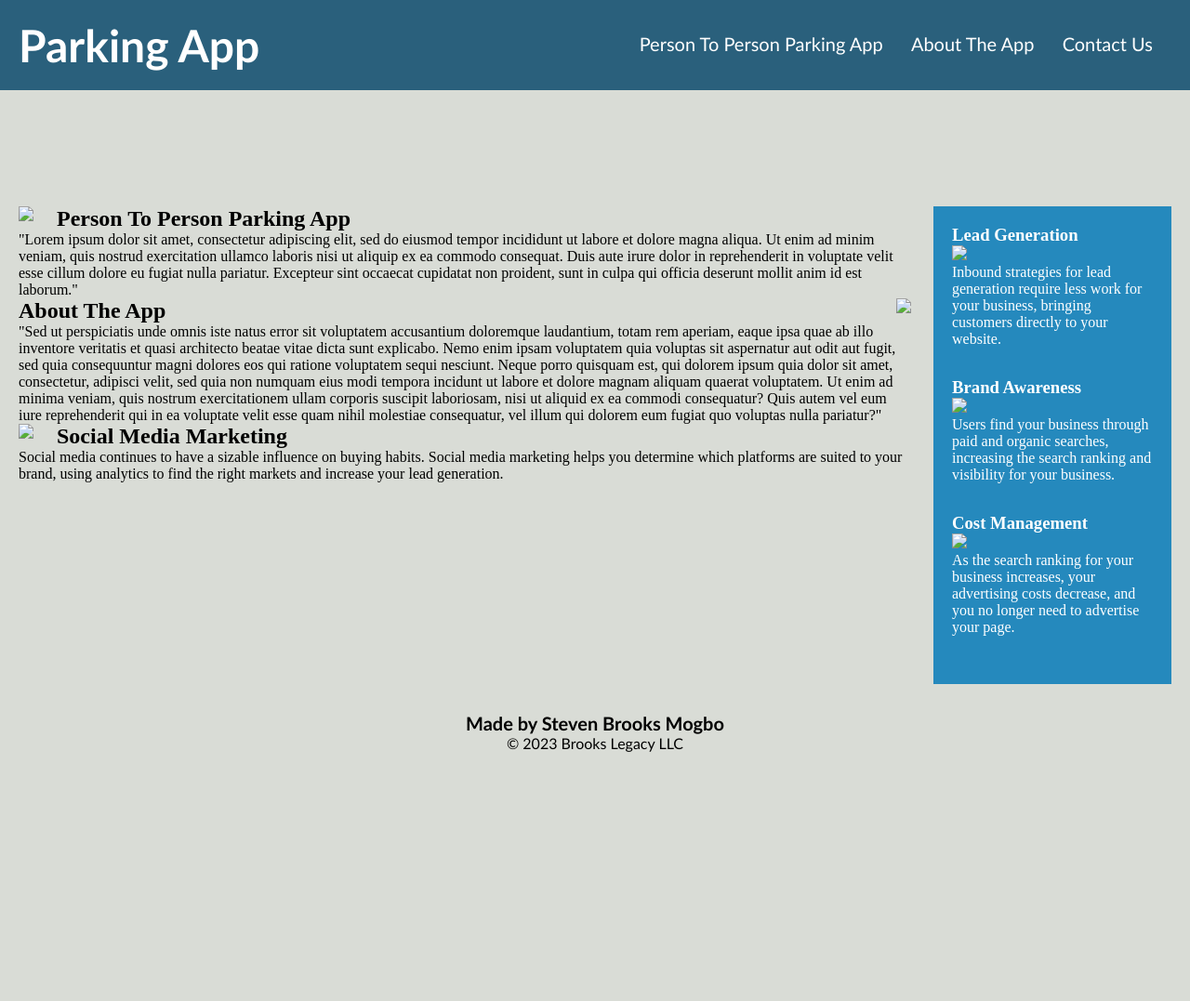
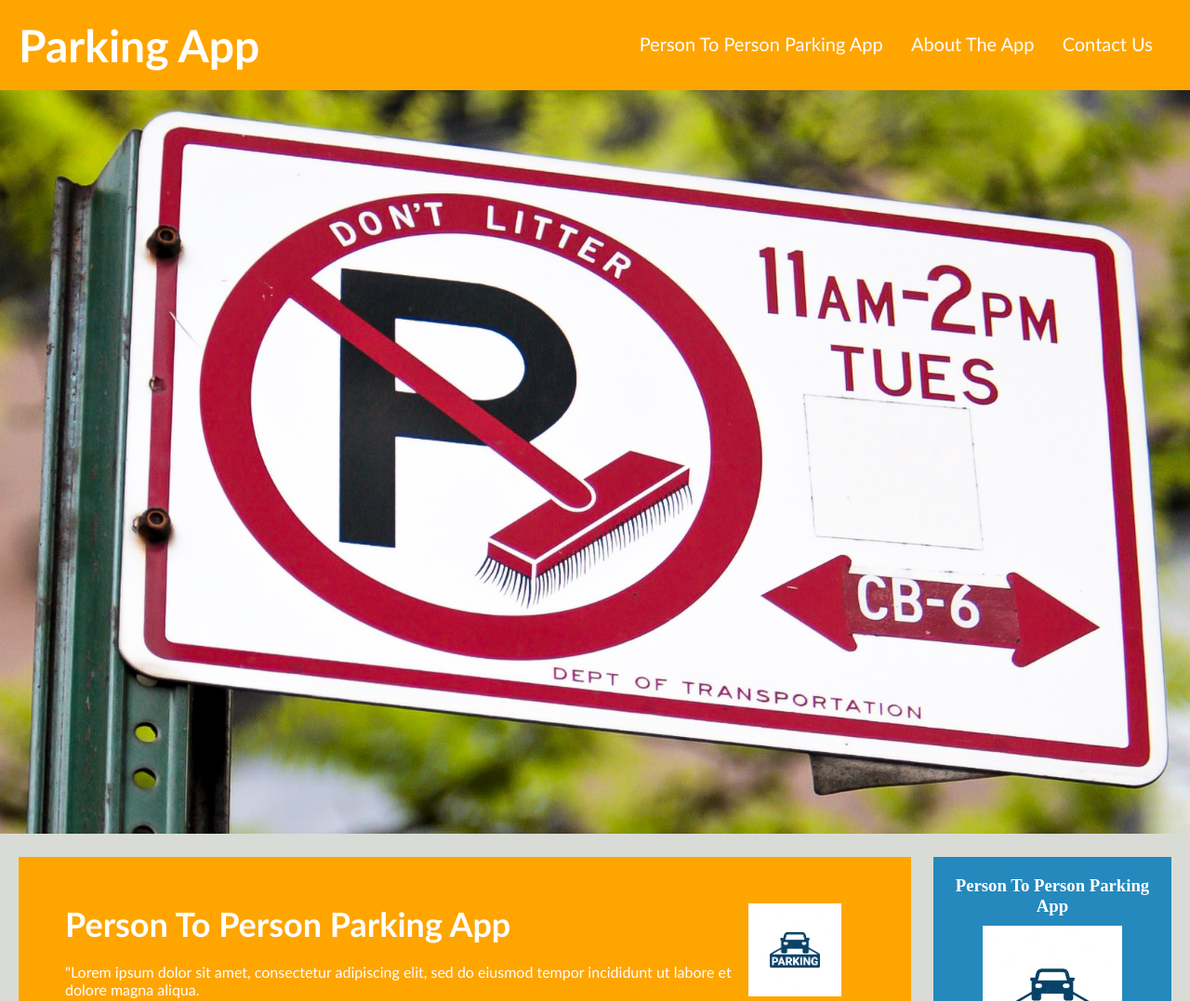
Before and after one commit to SBMogbo/ParkingaApp, a plain HTML site: page HTML/index.html in a window 1280 px wide. Shown: the top 1077 px of the page at 93% size. Before the commit the page ends 839 px from the top, so only its background shows below. Drawn offline with Linux system fonts and the light colour scheme.

Commit message:
Added updaed css and notes

```diff
--- a/HTML/index.html
+++ b/HTML/index.html
@@ -5,7 +5,7 @@
   <meta http-equiv="X-UA-Compatible" content="IE=edge">
   <meta name="viewport" content="width=device-width, initial-scale=1.0">
   <title>Parking App:Person To Person Parking App</title>
-  <link rel="stylesheet" href="/CSS/style.css">
+  <link rel="stylesheet" href="/assets/CSS/style.css">
 </head>
 <body>
   <header class="header">
@@ -16,10 +16,10 @@
         <ul>
             <!--Header tags-->
             <li>
-                <a href="#Person-To-Person-Parking-App">Person To Person Parking App</a>
+                <a href="#Parking-App">Person To Person Parking App</a>
             </li>
             <li>
-                <a href="#About-The-App">About The App</a>
+                <a href="#About-App">About The App</a>
             </li>
             <li>
                 <a href="#Contact-Us">Contact Us</a>
@@ -33,25 +33,23 @@
 <article>
      <!--main content in the middle-->
 <main class="content">
-    <main class="Person-To-Person-Parking-App">
-        <img src="./assets/images/" class="float-left" />
+    <main class="Parking-App">
+        <img src="/assets/images/Person-To-Person-Parking-App.jpeg" class="float-left" />
         <h2>Person To Person Parking App</h2>
         <p>
-          "Lorem ipsum dolor sit amet, consectetur adipiscing elit, sed do eiusmod tempor incididunt ut labore et dolore magna aliqua. Ut enim ad minim veniam, quis nostrud exercitation ullamco laboris nisi ut aliquip ex ea commodo consequat. Duis aute irure dolor in reprehenderit in voluptate velit esse cillum dolore eu fugiat nulla pariatur. Excepteur sint occaecat cupidatat non proident, sunt in culpa qui officia deserunt mollit anim id est laborum."
-
-
+          "Lorem ipsum dolor sit amet, consectetur adipiscing elit, sed do eiusmod tempor incididunt ut labore et dolore magna aliqua.
         </p>
     </main>
-    <figure id="About-The-App" class="About-The-App">
-        <img src="./assets/images/" class="float-right" />
+    <figure id="About-App" class="About-App">
+        <img src="/assets/images/About-The-App.jpeg" class="float-right" />
         <h2>About The App</h2>
         <p>
-          "Sed ut perspiciatis unde omnis iste natus error sit voluptatem accusantium doloremque laudantium, totam rem aperiam, eaque ipsa quae ab illo inventore veritatis et quasi architecto beatae vitae dicta sunt explicabo. Nemo enim ipsam voluptatem quia voluptas sit aspernatur aut odit aut fugit, sed quia consequuntur magni dolores eos qui ratione voluptatem sequi nesciunt. Neque porro quisquam est, qui dolorem ipsum quia dolor sit amet, consectetur, adipisci velit, sed quia non numquam eius modi tempora incidunt ut labore et dolore magnam aliquam quaerat voluptatem. Ut enim ad minima veniam, quis nostrum exercitationem ullam corporis suscipit laboriosam, nisi ut aliquid ex ea commodi consequatur? Quis autem vel eum iure reprehenderit qui in ea voluptate velit esse quam nihil molestiae consequatur, vel illum qui dolorem eum fugiat quo voluptas nulla pariatur?"
+          "Sed ut perspiciatis unde omnis iste natus error sit voluptatem accusantium doloremque l odit aut fugit, sed quia consequuntur magni dolores eos qui ratione voluptatem sequi nesciunt.
         </p>
     </figure>
     <figure id="Contact-Us" class="Contact-Us">
-        <img src="./assets/images/" class="float-left" />
-        <h2>Social Media Marketing</h2>
+        <img src="/assets/images/Contact-Us.jpeg" class="float-left" />
+        <h2>Contact Us</h2>
         <p>
             Social media continues to have a sizable influence on buying habits. Social media marketing helps you determine which platforms are suited to your brand, using analytics to find the right markets and increase your lead generation.
         </p>
@@ -59,23 +57,23 @@
 </main>
  <!--Side box and words-->
 <aside class="benefits">
-    <figure class="benefit-lead">
-        <h3>Lead Generation</h3>
-        <img src="./assets/images/lead-generation.png" />
+    <figure class="Person-To-Person-Parking-App-Side"><!--lead-->
+        <h3>Person To Person Parking App</h3>
+        <img src="/assets/images/parking_icon_1.jpeg" />
         <p>
             Inbound strategies for lead generation require less work for your business, bringing customers directly to your website.
         </p>
     </figure>
-    <figure class="benefit-brand">
-        <h3>Brand Awareness</h3>
-        <img src="./assets/images/brand-awareness.png" />
+    <figure class="About-The-App-Side"><!--Awarness-->
+        <h3>Aboout The App</h3>
+        <img src="/assets/images/parking_icon_2.jpeg" />
         <p>
             Users find your business through paid and organic searches, increasing the search ranking and visibility for your business.
         </p>
     </figure>
-    <figure class="benefit-cost">
-        <h3>Cost Management</h3>
-        <img src="./assets/images/cost-management.png"></img>
+    <figure class="Contact-Us-Side"><!--cost-->
+        <h3>Contact Us</h3>
+        <img src="/assets/images/parking_icon_3.jpeg"></img>
         <p>
             As the search ranking for your business increases, your advertising costs decrease, and you no longer need to advertise your page.
         </p>
--- /dev/null
+++ b/assets/CSS/style.css
@@ -0,0 +1,134 @@
+* {
+  box-sizing: border-box;
+  padding: 0;
+  margin: 0;
+}
+
+body {
+  background-color: #d9dcd6;
+}
+/*logo*/
+.header {
+  padding: 20px;
+  font-family: 'Trebuchet MS', 'Lucida Sans Unicode', 'Lucida Grande', 'Lucida Sans', Arial, sans-serif;
+  background-color: orange;
+  color: #ffffff;
+}
+/*header*/
+.header h1 {
+  display: inline-block;
+  font-size: 48px;
+}
+
+/*header*/
+.header figure {
+  padding-top: 15px;
+  margin-right: 20px;
+  float: right;
+  font-family: 'Gill Sans', 'Gill Sans MT', Calibri, 'Trebuchet MS', sans-serif;
+  font-size: 20px;
+}
+/*header*/
+.header figure ul {
+  list-style-type: none;
+}
+/*header*/
+.header figure ul li {
+  display: inline-block;
+  margin-left: 25px;
+}
+/*link colors*/
+a {
+  color: #ffffff;
+  text-decoration: none;
+}
+/*P Front*/
+p {
+  font-size: 16px;
+}
+/*background image*/
+.hero {
+  height: 800px;
+  width: 100%;
+  margin-bottom: 25px;
+  background-image: url("../images/parking_header_1.jpeg");
+  background-size: cover;
+  background-position: center;
+}
+/*search-engine-optimization*/
+.float-left {
+  float: right;
+  margin-right: 25px;
+
+}
+/*online-reputation-management */
+.float-right {
+  float: right;
+  margin-left: 25px;
+}
+/*Main content*/
+.content {
+  width: 75%;
+  display: inline-block;
+  margin-left: 20px;
+}
+/*aside*/
+.benefits {
+  margin-right: 20px;
+  padding: 20px;
+  clear: both;
+  float: right;
+  width: 20%;
+  height: 100%;
+  font-family: 'Gill Sans' 'Gill Sans MT' 'Calibri' 'Trebuchet MS', sans-serif;
+  background-color: #2589bd;
+}
+
+/*  White words*/
+
+.Contact-Us-Side,.Person-To-Person-Parking-App-Side,.About-The-App-Side
+{
+  margin-bottom: 32px;
+  color: #ffffff;
+}
+/*h3 tags*/
+.Person-To-Person-Parking-App-Side h3 , .About-The-App-Side h3 ,.Contact-Us-Side h3{
+  margin-bottom: 10px;
+  text-align: center;
+}
+/*aside class images*/
+.Person-To-Person-Parking-App-Side img , .About-The-App-Side img, .Contact-Us-Side img {
+  display: block;
+  margin: 10px auto;
+  max-width: 150px;
+
+}
+/*left aside background*/
+.Parking-App, .About-App,  .Contact-Us  {
+  margin-bottom: 20px;
+  padding: 50px;
+  height: 300px;
+  font-family: 'Gill Sans', 'Gill Sans MT', Calibri, 'Trebuchet MS', sans-serif;
+  background-color: orange;
+  color: #ffffff;
+}
+/*Images for left aside*/
+.Parking-App img , .About-App img, .Contact-Us img  {
+  max-height: 100px;
+}
+/*words for left images*/
+.Parking-App h2 , .About-App h2 , .Contact-Us h2  {
+  margin-bottom: 20px;
+  font-size: 36px;
+}
+/*made by*/
+.footer {
+  padding: 30px;
+  clear: both;
+  font-family: 'Trebuchet MS', 'Lucida Sans Unicode', 'Lucida Grande', 'Lucida Sans', Arial, sans-serif;
+  text-align: center;
+}
+/*Copywright*/
+.footer h2 {
+  font-size: 20px;
+}
```
Also changed, not shown: assets/images/About-The-App.jpeg (added), assets/images/Contact-Us.jpeg (added), assets/images/Person-To-Person-Parking-App.jpeg (added), assets/images/parking_header_1.jpeg (added), assets/images/parking_icon_1.jpeg (added), assets/images/parking_icon_2.jpeg (added), assets/images/parking_icon_3.jpeg (added).
